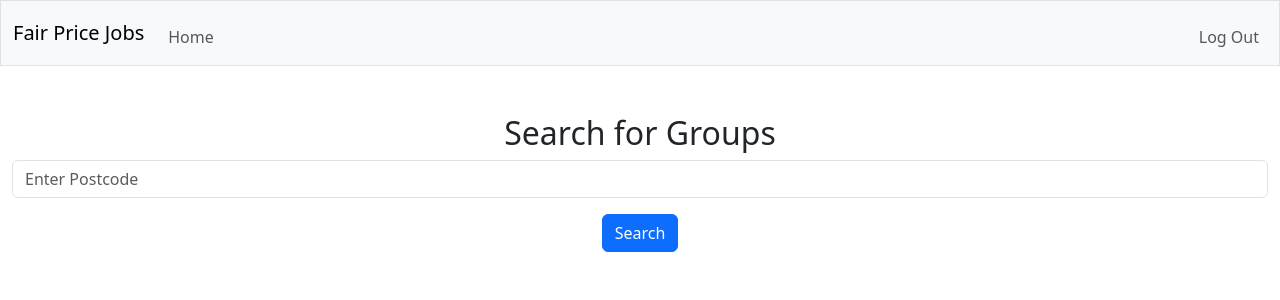
After one commit to kevinruns/fair-price-jobs, a Flask app: page /search_groups in a window 1280 px wide. The commit adds this page. Shown: the top 300 px of the page. Run offline with Flask 3, Linux system fonts and the light colour scheme; the visitor is signed in with stand-in values (Sample User, id 1).

Commit message:
can select group but view_group still empty

```diff
--- a/app.py
+++ b/app.py
@@ -237,5 +237,61 @@ def create_group():
 
 
 
+@app.route("/search_groups", methods=["GET", "POST"])
+@login_required
+def search_groups():
+    groups = []
+    postcode = ""
+    if request.method == "POST":
+        postcode = request.form.get("postcode")
+        db = get_db()
+        groups = db.execute("SELECT * FROM groups WHERE postcode = ?", (postcode,)).fetchall()
+    return render_template("search_groups.html", groups=groups, postcode=postcode)
+
+
+
+
+@app.route("/view_group/<int:group_id>")
+@login_required
+def view_group(group_id):
+    try:
+        db = get_db()
+        cursor = db.cursor()
+
+        # Fetch group details including member count
+        cursor.execute("""
+            SELECT g.*, COUNT(ug.user_id) as member_count
+            FROM groups g
+            LEFT JOIN user_groups ug ON g.id = ug.group_id
+            WHERE g.id = ?
+            GROUP BY g.id
+        """, (group_id,))
+        group = cursor.fetchone()
+
+        if group is None:
+            flash("Group not found", "error")
+            return redirect(url_for("search_groups"))
+
+        # Check if the current user is a member of this group
+        cursor.execute("""
+            SELECT 1 FROM user_groups
+            WHERE user_id = ? AND group_id = ?
+        """, (session["user_id"], group_id))
+        is_member = cursor.fetchone() is not None
+
+        # Print debug information
+        print(f"Group: {group}")
+        print(f"Is member: {is_member}")
+
+        return render_template("view_group.html", group=group, is_member=is_member)
+    except Exception as e:
+        print(f"Error in view_group: {str(e)}")
+        return f"An error occurred: {str(e)}", 500
+
+
+
+
+
+
 if __name__ == '__main__':
     app.run(debug=True)
--- a/templates/index.html
+++ b/templates/index.html
@@ -23,6 +23,7 @@
     </div>
 
     <div class="mt-4">
+        <a href="{{ url_for('search_groups') }}" class="btn btn-secondary">Join a Group</a>
         <a href="{{ url_for('create_group') }}" class="btn btn-primary">Create a New Group</a>
     </div>
 {% endblock %}
--- /dev/null
+++ b/templates/search_groups.html
@@ -0,0 +1,28 @@
+{% extends "layout.html" %}
+
+{% block title %}Search Groups{% endblock %}
+
+{% block main %}
+    <h2>Search for Groups</h2>
+    <form action="{{ url_for('search_groups') }}" method="post">
+        <div class="mb-3">
+            <input type="text" class="form-control" name="postcode" placeholder="Enter Postcode" required value="{{ postcode }}">
+        </div>
+        <button type="submit" class="btn btn-primary">Search</button>
+    </form>
+
+    {% if postcode %}
+        <h3 class="mt-4">Groups in {{ postcode }}</h3>
+        {% if groups %}
+            <ul class="list-group mt-3">
+                {% for group in groups %}
+                    <li class="list-group-item">
+                        <a href="{{ url_for('view_group', group_id=group['id']) }}">{{ group['name'] }}</a>
+                    </li>
+                {% endfor %}
+            </ul>
+        {% else %}
+            <p class="mt-3">No groups found in this postcode.</p>
+        {% endif %}
+    {% endif %}
+{% endblock %}
```
Also changed, not shown: templates/view_group.html (added, +17 -0 lines), 2 other files.
